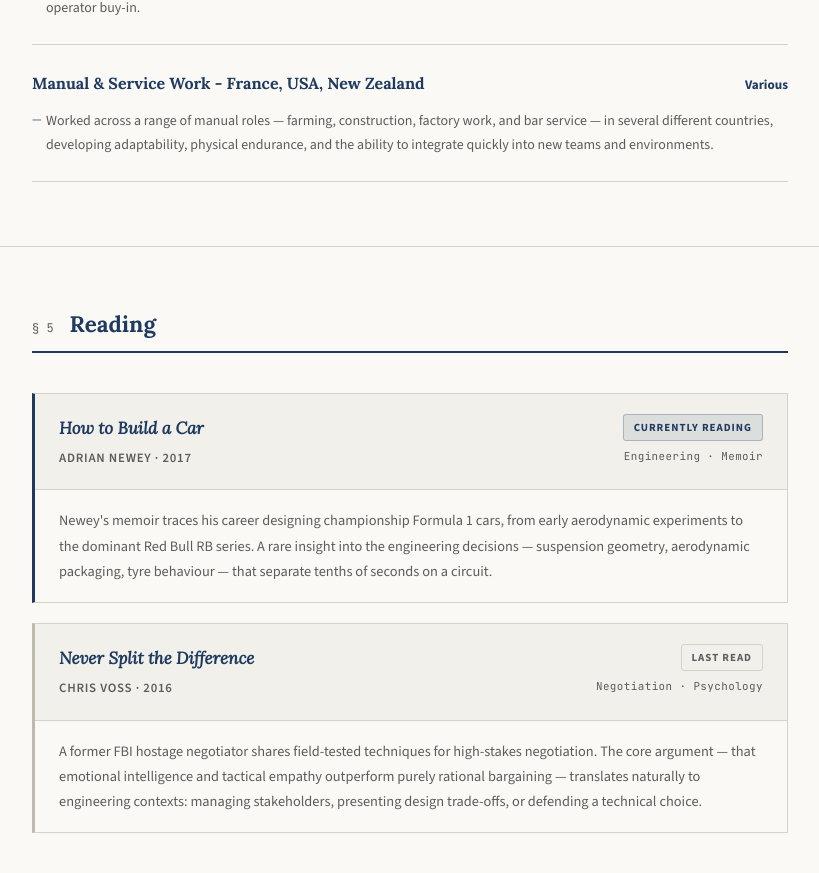
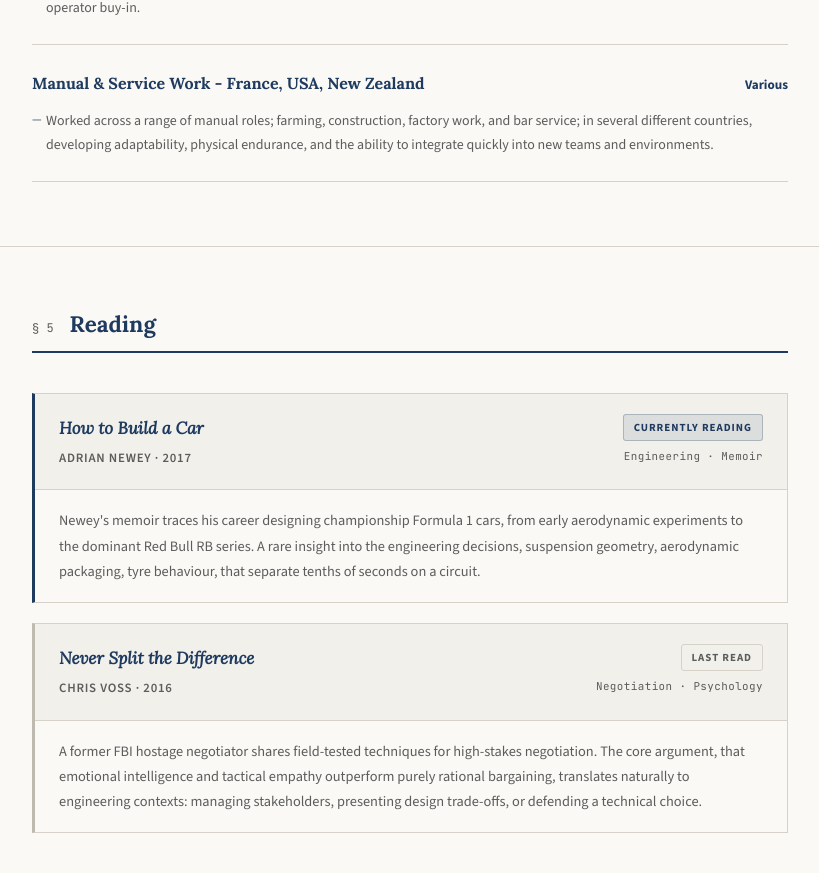
Before and after one commit to SamuelDADEN/Portofolio-Samuel-Daden, a Jekyll site: the page built from index.html, in a window 1280 px wide and 1400 px high, scrolled down 5428 px. Shown: the part 149-1022 px from the top of the window, without its empty margins (230-1049 px from the left). Built offline with Jekyll 4.4.1, drawn with Linux system fonts in a browser that asks for light colours.

Commit message:
Fix punctuation in list and paragraph descriptions

```diff
--- a/index.html
+++ b/index.html
@@ -231,7 +231,7 @@
         <span class="exp-date">Various</span>
       </div>
       <ul class="exp-bullets">
-        <li>Worked across a range of manual roles — farming, construction, factory work, and bar service — in several different countries, developing adaptability, physical endurance, and the ability to integrate quickly into new teams and environments.</li>
+        <li>Worked across a range of manual roles; farming, construction, factory work, and bar service; in several different countries, developing adaptability, physical endurance, and the ability to integrate quickly into new teams and environments.</li>
       </ul>
     </div>
 
@@ -264,8 +264,8 @@
       <p class="book-desc">
         Newey's memoir traces his career designing championship Formula 1 cars,
         from early aerodynamic experiments to the dominant Red Bull RB series.
-        A rare insight into the engineering decisions — suspension geometry,
-        aerodynamic packaging, tyre behaviour — that separate tenths of seconds
+        A rare insight into the engineering decisions, suspension geometry,
+        aerodynamic packaging, tyre behaviour, that separate tenths of seconds
         on a circuit.
       </p>
     </div>
@@ -284,8 +284,8 @@
       <div class="book-divider"></div>
       <p class="book-desc">
         A former FBI hostage negotiator shares field-tested techniques for
-        high-stakes negotiation. The core argument — that emotional intelligence
-        and tactical empathy outperform purely rational bargaining — translates
+        high-stakes negotiation. The core argument, that emotional intelligence
+        and tactical empathy outperform purely rational bargaining, translates
         naturally to engineering contexts: managing stakeholders, presenting
         design trade-offs, or defending a technical choice.
       </p>
```
